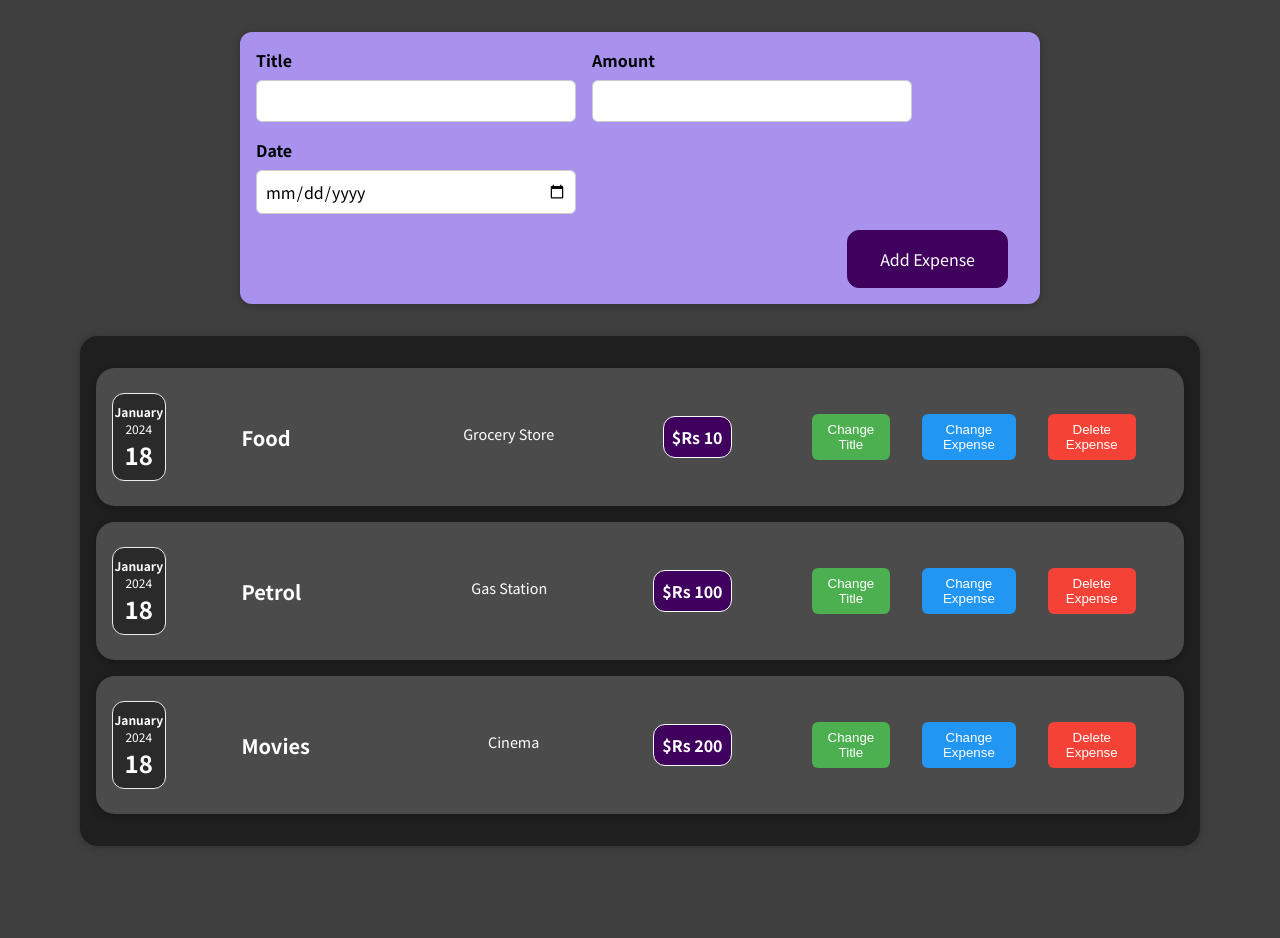
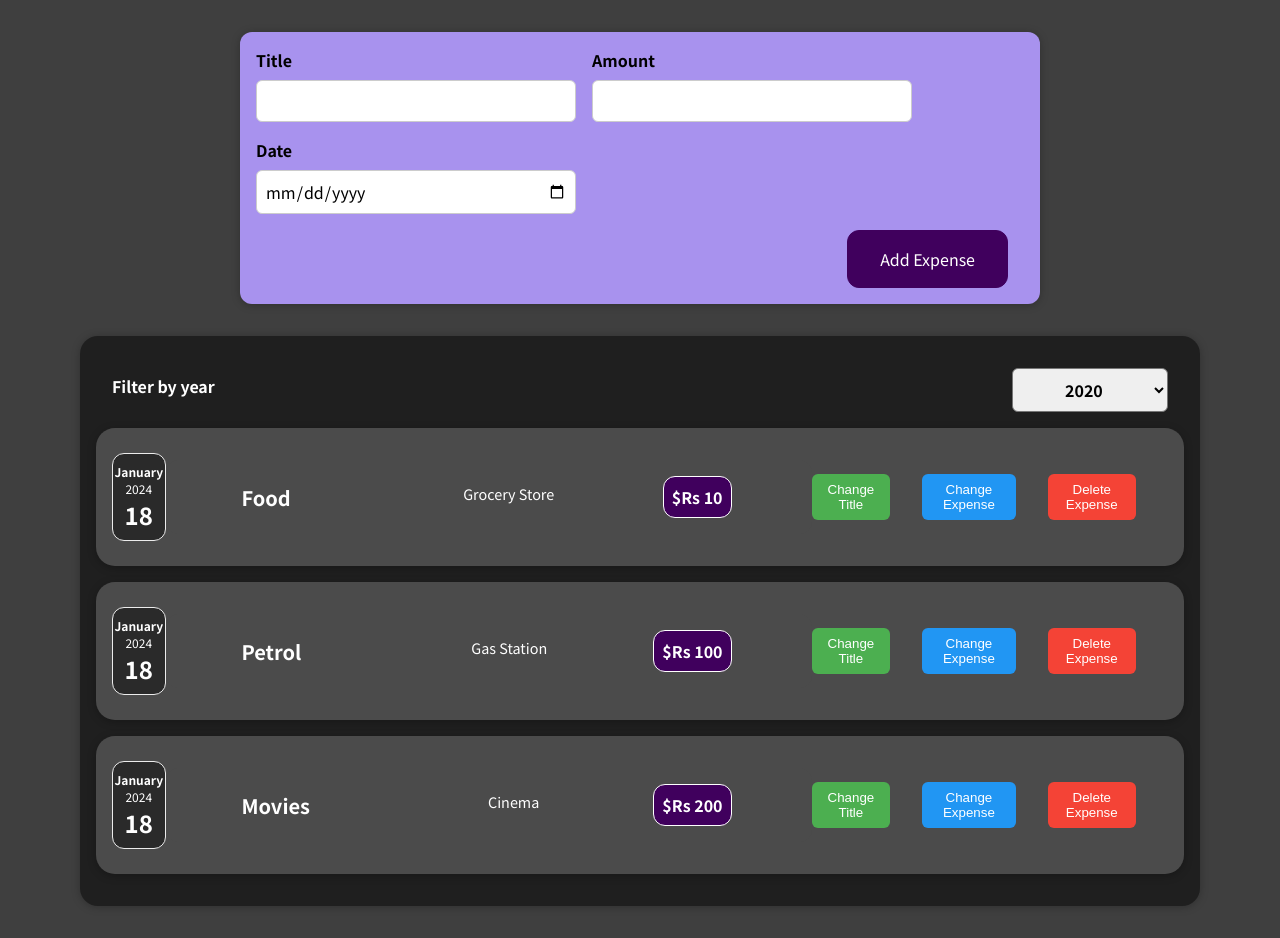
Before and after one commit to Pratyasha955/Reactjs-project, a React (Create React App) app: page / in a window 1280 px wide. Before the commit the page ends 878 px from the top, so only its background shows below. Built offline with nearby package versions, Linux system fonts and the light colour scheme.

Commit message:
- Adding a filter

```diff
--- a/src/components/Expenses/Expenses.js
+++ b/src/components/Expenses/Expenses.js
@@ -1,9 +1,16 @@
-import React from 'react';
+import React, {useState} from 'react';
 import ExpenseItem from './ExpenseItem';
 import Card from '../UI/Card';
+import ExpensesFilter from './ExpensesFilter';
 import './Expenses.css';
 
 const Expenses = (props) => {
+
+  const [filteredYear, setFilteredYear] = useState('2020');
+
+  const filterChangeHandler = selectedYear => {
+    setFilteredYear(selectedYear);
+  };
   const expenseItems = [];
 
   for (let i = 0; i < props.items.length; i++) {
@@ -20,7 +27,8 @@ const Expenses = (props) => {
     );
   }
 
-  return <Card className="expenses">{expenseItems}</Card>;
+  return <Card className="expenses">
+  <ExpensesFilter selected={filteredYear} onChangeFilter={filterChangeHandler} />{expenseItems}</Card>;
 };
 
 export default Expenses;
--- /dev/null
+++ b/src/components/Expenses/ExpensesFilter.css
@@ -0,0 +1,24 @@
+.expenses-filter {
+    color: white;
+    padding: 0 1rem;
+  }
+
+  .expenses-filter__control {
+    display: flex;
+    width: 100%;
+    align-items: center;
+    justify-content: space-between;
+    margin: 1rem 0;
+  }
+
+  .expenses-filter label {
+    font-weight: bold;
+    margin-bottom: 0.5rem;
+  }
+
+  .expenses-filter select {
+    font: inherit;
+    padding: 0.5rem 3rem;
+    font-weight: bold;
+    border-radius: 6px;
+  }
--- /dev/null
+++ b/src/components/Expenses/ExpensesFilter.js
@@ -0,0 +1,25 @@
+import React from 'react';
+
+import './ExpensesFilter.css';
+
+const ExpensesFilter = (props) => {
+    const dropdownChangeHandler = (event) => {
+        props.onChangeFilter(event.target.value);
+    };
+
+    return (
+        <div className='expenses-filter'>
+            <div className='expenses-filter__control'>
+                <label>Filter by year</label>
+                <select value={props.selected} onChange={dropdownChangeHandler}>
+                    <option value='2023'>2023</option>
+                    <option value='2022'>2022</option>
+                    <option value='2021'>2021</option>
+                    <option value='2020'>2020</option>
+                </select>
+            </div>
+        </div>
+    );
+};
+
+export default ExpensesFilter;
```
